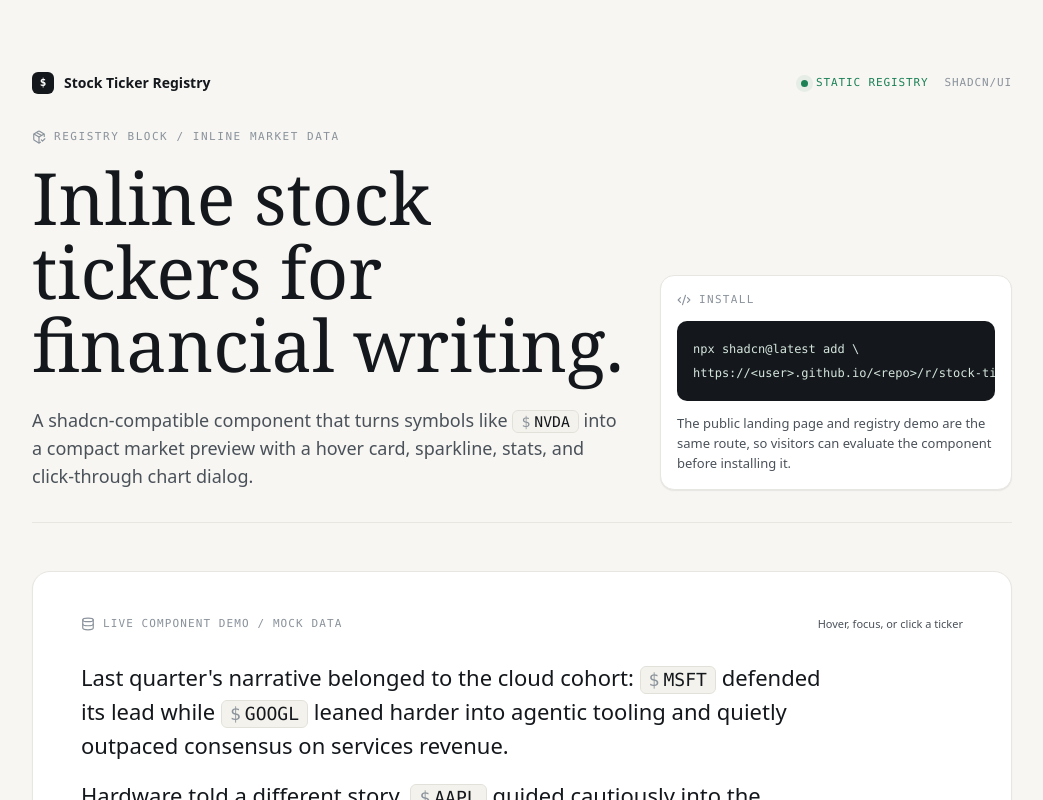
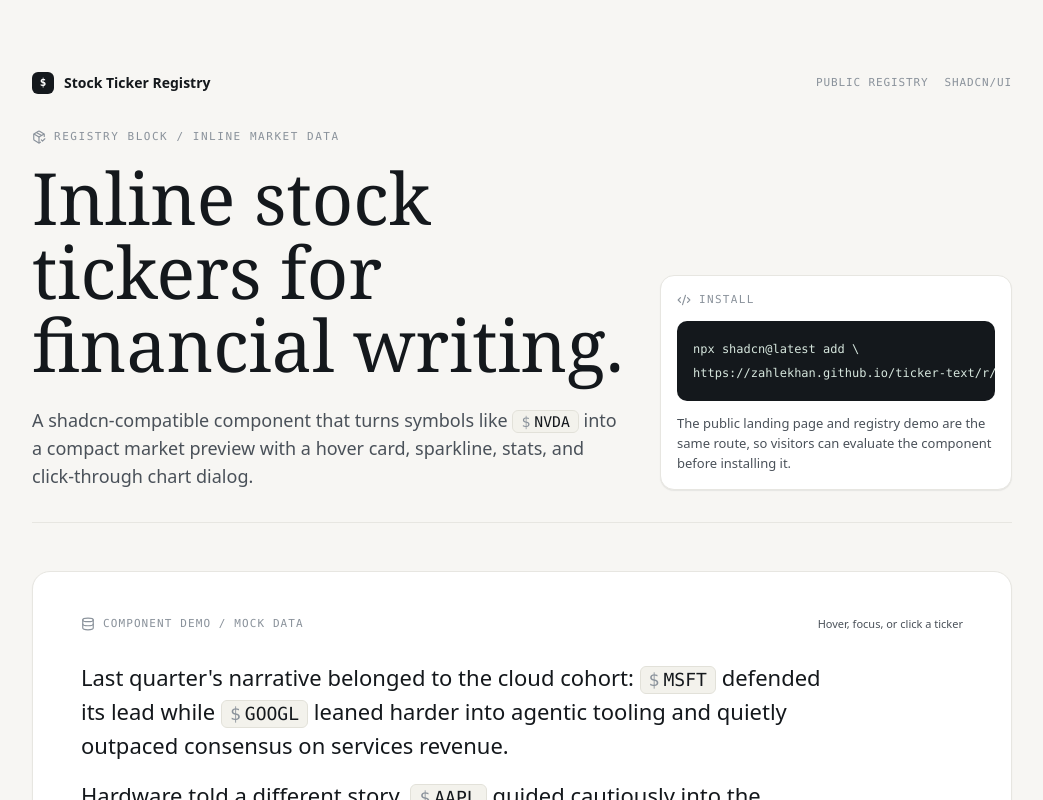
Before and after one commit to zahlekhan/ticker-text, a React (Vite) app: page / in a window 1280 px wide. Shown: the top 800 px of the page, without its empty margins (118-1161 px from the left). Built offline with nearby package versions, Linux system fonts and the light colour scheme.

Commit message:
Polish public registry demo

```diff
--- a/registry/new-york/stock-ticker-live-demo/stock-ticker-live-demo.tsx
+++ b/registry/new-york/stock-ticker-live-demo/stock-ticker-live-demo.tsx
@@ -20,10 +20,7 @@
             <span>Stock Ticker Registry</span>
           </div>
           <div className="flex items-center gap-4 font-mono text-[11px] uppercase tracking-[0.08em] text-[#8a929b]">
-            <span className="inline-flex items-center gap-2 text-[#1b8054]">
-              <span className="size-[7px] rounded-full bg-[#1b8054] shadow-[0_0_0_5px_rgba(27,128,84,0.08)]" />
-              Static registry
-            </span>
+            <span>Public registry</span>
             <span>shadcn/ui</span>
           </div>
         </div>
@@ -56,7 +53,7 @@
             </p>
             <pre className="overflow-x-auto rounded-[10px] bg-[#14181c] p-4 font-mono text-xs leading-6 text-[#d6e6dd]">
               {`npx shadcn@latest add \\
-https://<user>.github.io/<repo>/r/stock-ticker.json`}
+https://zahlekhan.github.io/ticker-text/r/stock-ticker.json`}
             </pre>
             <p className="mt-3 text-[13px] leading-5 text-[#4a5159]">
               The public landing page and registry demo are the same route, so
@@ -70,7 +67,7 @@
         <div className="mb-7 flex flex-wrap items-center justify-between gap-3 font-mono text-[11px] uppercase tracking-[0.1em] text-[#8a929b]">
           <span className="inline-flex items-center gap-2">
             <Database className="size-3.5" aria-hidden="true" />
-            Live component demo / mock data
+            Component demo / mock data
           </span>
           <span className="inline-flex items-center gap-2 normal-case tracking-normal text-[#4a5159] [font-family:var(--font-sans)]">
             Hover, focus, or click a ticker
--- a/registry/new-york/stock-ticker/stock-ticker.tsx
+++ b/registry/new-york/stock-ticker/stock-ticker.tsx
@@ -227,17 +227,6 @@
           >
             <span className="text-[#8a929b]">$</span>
             <span>{label}</span>
-            {summary ? (
-              <span
-                className={cn(
-                  "ml-1 text-[0.85em] font-medium",
-                  tone === "down" ? "text-[#c0392b]" : "text-[#1b8054]"
-                )}
-                aria-hidden="true"
-              >
-                {formatSignedPercent(summary.changePercent)}
-              </span>
-            ) : null}
             {isLoading ? (
               <span
                 className="mb-0.5 ml-0.5 size-1.5 rounded-full bg-current opacity-55 motion-safe:animate-pulse"
@@ -444,14 +433,10 @@
             <p className="font-mono text-[13px] font-semibold tracking-[0.02em] text-[#14181c]">
               {symbol}
             </p>
-            <p className="max-w-[190px] truncate text-[11.5px] text-[#8a929b]">
-              {data?.companyName ?? "Live preview surface"}
+            <p className="max-w-[220px] truncate text-[11.5px] text-[#8a929b]">
+              {data?.companyName ?? "Market preview"}
             </p>
           </div>
-        </div>
-        <div className="inline-flex items-center gap-1.5 pt-1 font-mono text-[10px] uppercase tracking-[0.08em] text-[#8a929b]">
-          <span className="size-1.5 rounded-full bg-[#1b8054] shadow-[0_0_0_4px_rgba(27,128,84,0.08)]" />
-          Live
         </div>
       </div>
 
```
Also changed, not shown: 1 other file (tests, documents, lock files or other folders).
